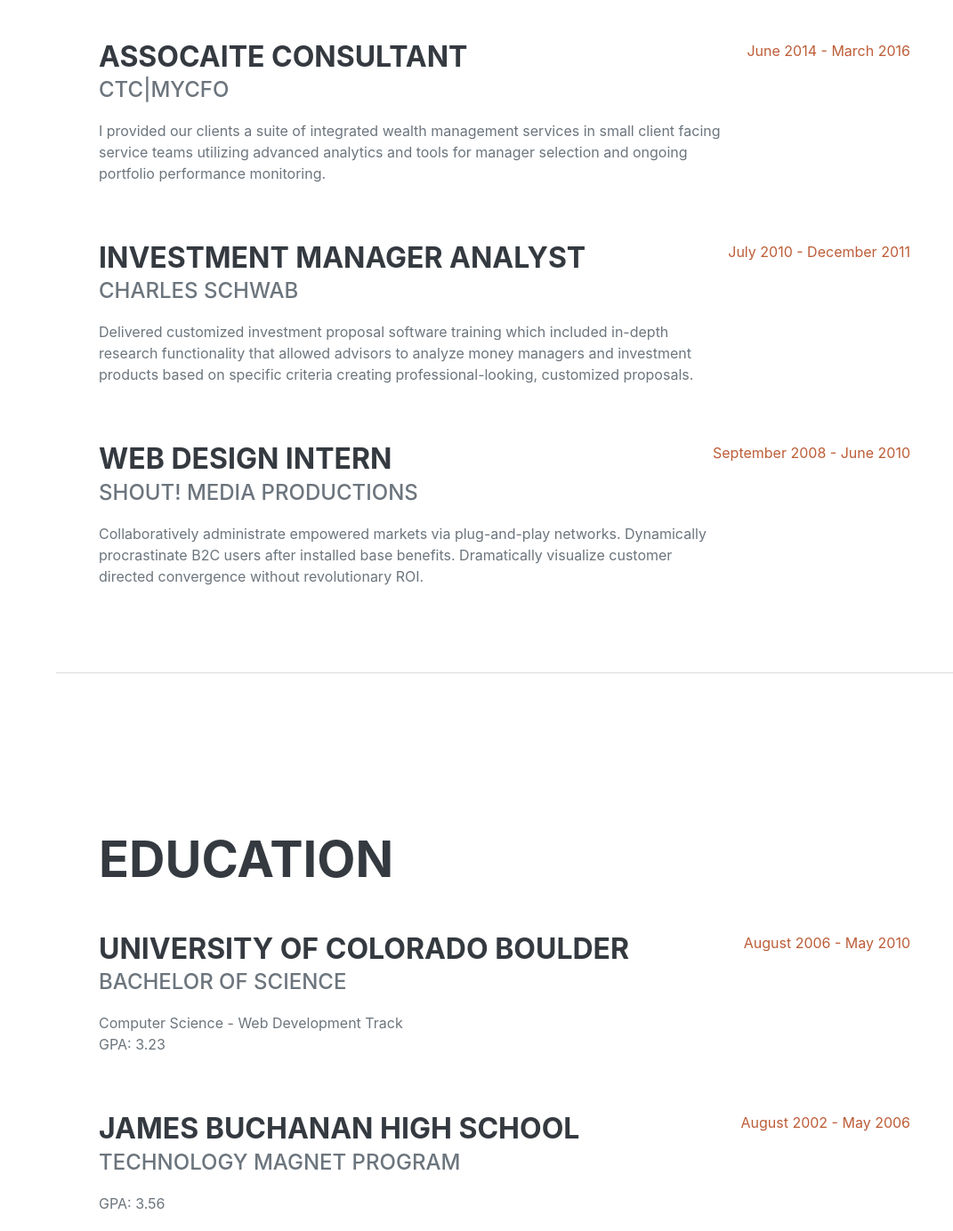
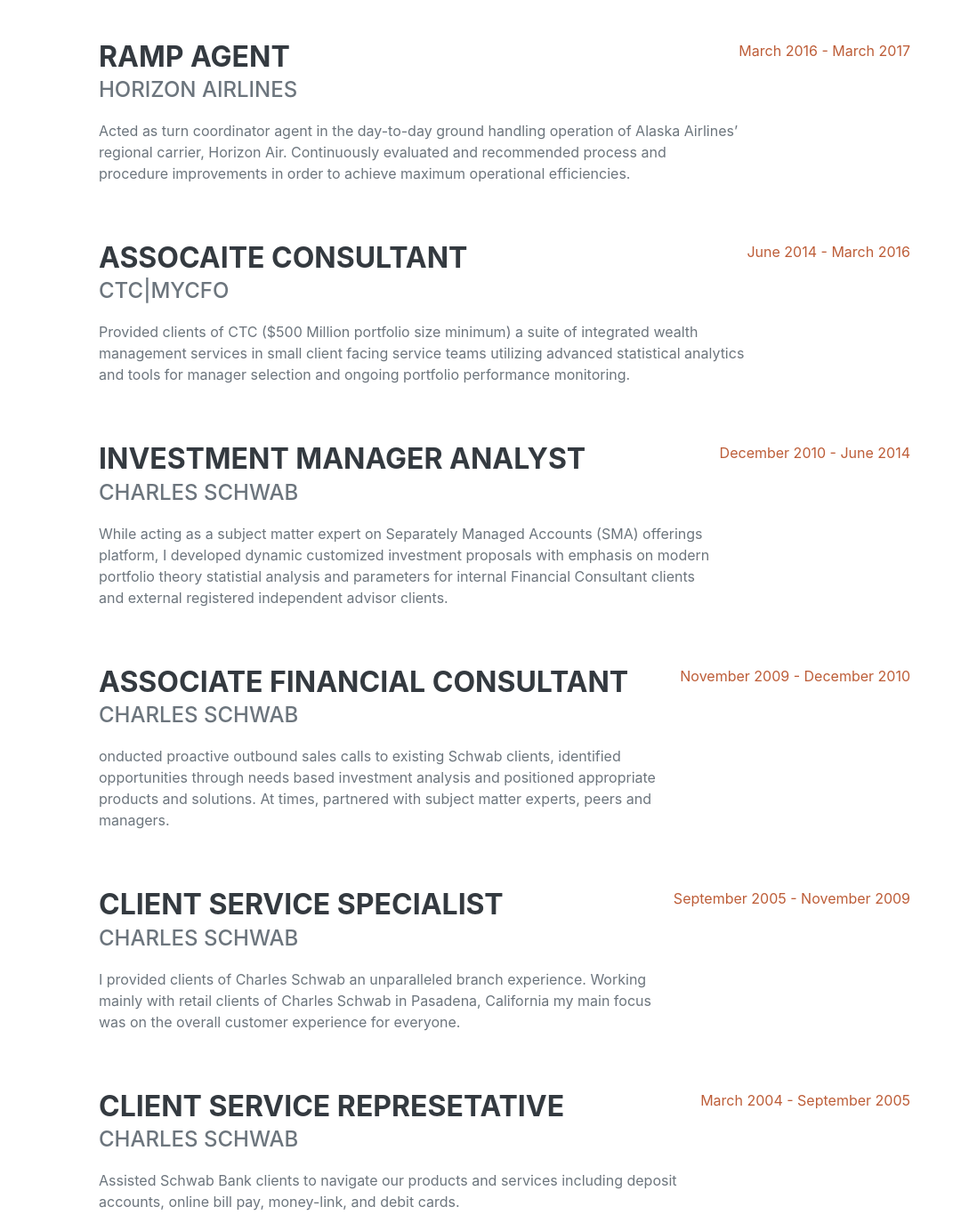
Before and after one commit to nvbergen/VanBergen-Portfolio, a plain HTML site: page index.html in a window 1280 px wide. Shown: the part 2003-3387 px from the top of the page at 89% size, without its empty margins (209-1280 px from the left). Drawn offline with nearby package versions, Linux system fonts and the light colour scheme; a web font is replaced by a local one.

Commit message:
Updated Portfolio

```diff
--- a/index.html
+++ b/index.html
@@ -143,33 +143,74 @@
                         </div>
                         <div class="flex-shrink-0"><span class="text-primary">September 2017 - October 2021</span></div>
                     </div>
+
+                    <div class="d-flex flex-column flex-md-row justify-content-between mb-5">
+                        <div class="flex-grow-1">
+                            <h3 class="mb-0">Ramp Agent</h3>
+                            <div class="subheading mb-3">Horizon Airlines</div>
+                            <p>Acted as turn coordinator agent in the day-to-day ground handling operation of Alaska Airlines’ regional carrier, Horizon Air.
+                              Continuously evaluated and recommended process and procedure improvements in order to achieve maximum operational efficiencies.
+                          </p>
+                        </div>
+                        <div class="flex-shrink-0"><span class="text-primary">March 2016 - March 2017</span></div>
+                    </div>
+
                     <div class="d-flex flex-column flex-md-row justify-content-between mb-5">
                         <div class="flex-grow-1">
                             <h3 class="mb-0">Assocaite Consultant</h3>
                             <div class="subheading mb-3">CTC|myCFO</div>
-                            <p>I provided our clients a suite of integrated wealth management services in
-                              small client facing service teams utilizing advanced analytics and tools for manager selection and ongoing portfolio performance monitoring.
-
+                            <p>Provided clients of CTC ($500 Million portfolio size minimum) a suite of integrated wealth management services in
+                              small client facing service teams utilizing advanced statistical analytics and tools for manager selection and ongoing portfolio performance monitoring.
                             </p>
                         </div>
                         <div class="flex-shrink-0"><span class="text-primary">June 2014 - March 2016</span></div>
                     </div>
+
                     <div class="d-flex flex-column flex-md-row justify-content-between mb-5">
                         <div class="flex-grow-1">
                             <h3 class="mb-0">Investment Manager Analyst</h3>
                             <div class="subheading mb-3">Charles Schwab</div>
-                            <p> Delivered customized investment proposal software training which included in-depth research functionality that allowed advisors to analyze money managers and investment products based on specific criteria creating professional-looking, customized proposals.
+                            <p>While acting as a subject matter expert on Separately Managed Accounts (SMA) offerings platform, I developed dynamic customized investment proposals with emphasis
+                              on modern portfolio theory statistial analysis and parameters for internal Financial Consultant clients and external registered independent advisor clients.
+
                             </p>
                         </div>
-                        <div class="flex-shrink-0"><span class="text-primary">July 2010 - December 2011</span></div>
+
+                        <div class="flex-shrink-0"><span class="text-primary">December 2010 - June 2014</span></div>
                     </div>
+
+                    <div class="d-flex flex-column flex-md-row justify-content-between mb-5">
+                        <div class="flex-grow-1">
+                            <h3 class="mb-0">Associate Financial Consultant</h3>
+                            <div class="subheading mb-3">Charles Schwab</div>
+                            <p>onducted proactive outbound sales calls to existing Schwab clients, identified opportunities through
+                              needs based investment analysis and positioned appropriate products and solutions. At times, partnered with subject matter experts, peers and managers.
+
+                            </p>
+                        </div>
+
+                        <div class="flex-shrink-0"><span class="text-primary">November 2009 - December 2010</span></div>
+                    </div>
+
+                    <div class="d-flex flex-column flex-md-row justify-content-between mb-5">
+                        <div class="flex-grow-1">
+                            <h3 class="mb-0">Client Service Specialist</h3>
+                            <div class="subheading mb-3">Charles Schwab</div>
+                            <p>I provided clients of Charles Schwab an unparalleled branch experience. Working mainly with retail clients of Charles Schwab in Pasadena, California my main focus was on the overall customer experience for everyone.
+
+                            </p>
+                        </div>
+
+                        <div class="flex-shrink-0"><span class="text-primary">September 2005 - November 2009</span></div>
+                    </div>
+
                     <div class="d-flex flex-column flex-md-row justify-content-between">
                         <div class="flex-grow-1">
-                            <h3 class="mb-0">Web Design Intern</h3>
-                            <div class="subheading mb-3">Shout! Media Productions</div>
-                            <p>Collaboratively administrate empowered markets via plug-and-play networks. Dynamically procrastinate B2C users after installed base benefits. Dramatically visualize customer directed convergence without revolutionary ROI.</p>
+                            <h3 class="mb-0">Client Service Represetative</h3>
+                            <div class="subheading mb-3">Charles Schwab</div>
+                            <p>Assisted Schwab Bank clients to navigate our products and services including deposit accounts, online bill pay, money-link, and debit cards.</p>
                         </div>
-                        <div class="flex-shrink-0"><span class="text-primary">September 2008 - June 2010</span></div>
+                        <div class="flex-shrink-0"><span class="text-primary">March 2004 - September 2005</span></div>
                     </div>
                 </div>
             </section>
@@ -180,20 +221,39 @@
                     <h2 class="mb-5">Education</h2>
                     <div class="d-flex flex-column flex-md-row justify-content-between mb-5">
                         <div class="flex-grow-1">
-                            <h3 class="mb-0">University of Colorado Boulder</h3>
-                            <div class="subheading mb-3">Bachelor of Science</div>
-                            <div>Computer Science - Web Development Track</div>
-                            <p>GPA: 3.23</p>
+                            <h3 class="mb-0">General Assembly</h3>
+                            <div class="subheading mb-3">Data Science Immersive</div>
+                            <div>480+ hour immersive data science program</div>
+
                         </div>
-                        <div class="flex-shrink-0"><span class="text-primary">August 2006 - May 2010</span></div>
+                        <div class="flex-shrink-0"><span class="text-primary">September 2021 - December 2021</span></div>
+                    </div>
+                    <div class="d-flex flex-column flex-md-row justify-content-between mb-5">
+                        <div class="flex-grow-1">
+                            <h3 class="mb-0">St. Mary's College of California</h3>
+                            <div class="subheading mb-3">M.S. Finance</div>
+                            <div></div>
+
+                        </div>
+                        <div class="flex-shrink-0"><span class="text-primary"> 2013 - 2014</span></div>
+                    </div>
+
+                    <div class="d-flex flex-column flex-md-row justify-content-between mb-5">
+                        <div class="flex-grow-1">
+                            <h3 class="mb-0">University of Pennsylvania The Wharton School </h3>
+                            <div class="subheading mb-3">Certified Investment Manager Analayst Certification Program</div>
+                            <div></div>
+
+                        </div>
+                        <div class="flex-shrink-0"><span class="text-primary"> 2012 - 2012</span></div>
                     </div>
                     <div class="d-flex flex-column flex-md-row justify-content-between">
                         <div class="flex-grow-1">
-                            <h3 class="mb-0">James Buchanan High School</h3>
-                            <div class="subheading mb-3">Technology Magnet Program</div>
-                            <p>GPA: 3.56</p>
+                            <h3 class="mb-0">Arizona State University</h3>
+                            <div class="subheading mb-3">B.A. Philosophy</div>
+                            <p>Concetraions in Ethics and Philsophy of Science</p>
                         </div>
-                        <div class="flex-shrink-0"><span class="text-primary">August 2002 - May 2006</span></div>
+                        <div class="flex-shrink-0"><span class="text-primary">1998 - 2003</span></div>
                     </div>
                 </div>
             </section>
```
